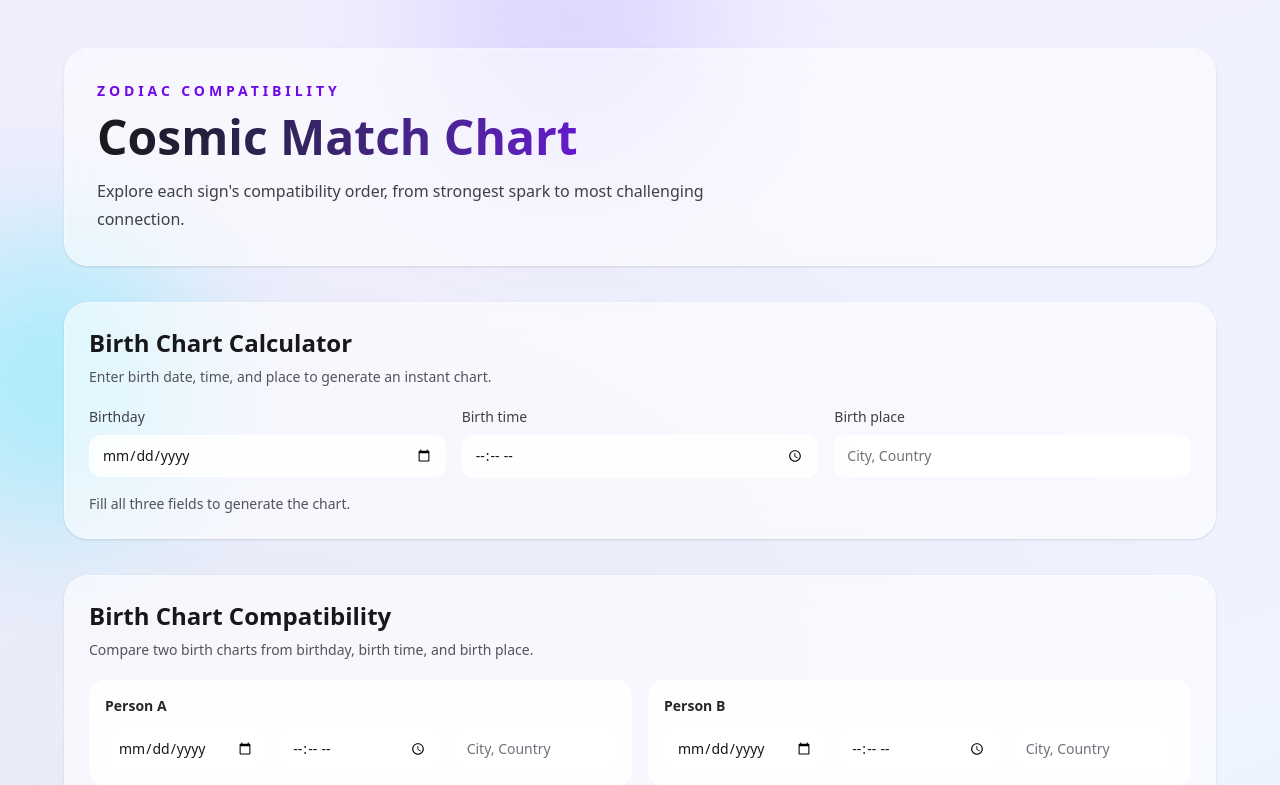
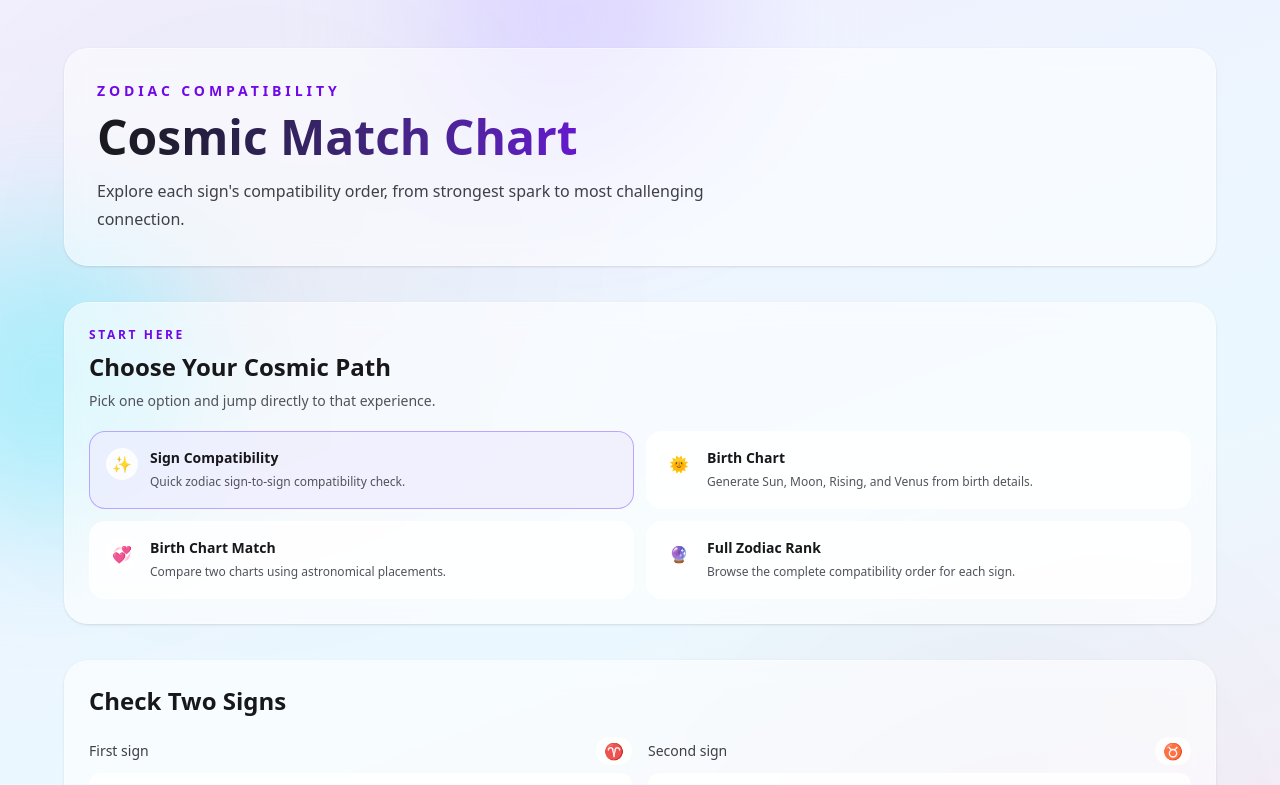
Before and after one commit to christianjaena/zodiac-compatibility.github.io, a Next.js app: page / in a window 1280 px wide. Shown: the top 785 px of the page. Built offline with nearby package versions, Linux system fonts and the light colour scheme.

Commit message:
added navigation

```diff
--- a/src/app/page.tsx
+++ b/src/app/page.tsx
@@ -691,6 +691,53 @@ export default function Home() {
   const [chartTwoBirthDate, setChartTwoBirthDate] = useState<string>('');
   const [chartTwoBirthTime, setChartTwoBirthTime] = useState<string>('');
   const [chartTwoBirthPlace, setChartTwoBirthPlace] = useState<string>('');
+  const [activeSectionId, setActiveSectionId] = useState<string>('sign-compat');
+
+  const navigationItems = [
+    {
+      id: 'sign-compat',
+      icon: '✨',
+      title: 'Sign Compatibility',
+      description: 'Quick zodiac sign-to-sign compatibility check.'
+    },
+    {
+      id: 'birth-chart',
+      icon: '🌞',
+      title: 'Birth Chart',
+      description: 'Generate Sun, Moon, Rising, and Venus from birth details.'
+    },
+    {
+      id: 'birth-chart-compat',
+      icon: '💞',
+      title: 'Birth Chart Match',
+      description: 'Compare two charts using astronomical placements.'
+    },
+    {
+      id: 'all-signs',
+      icon: '🔮',
+      title: 'Full Zodiac Rank',
+      description: 'Browse the complete compatibility order for each sign.'
+    }
+  ] as const;
+
+  const sectionVisibilityClass: Record<string, 'hidden' | 'block'> = {
+    'birth-chart': 'hidden',
+    'birth-chart-compat': 'hidden',
+    'sign-compat': 'hidden',
+    'all-signs': 'hidden'
+  };
+  sectionVisibilityClass[activeSectionId] = 'block';
+
+  const allSignsLayoutClassByVisibility: Record<'hidden' | 'block', string> = {
+    hidden: 'hidden',
+    block: 'grid grid-cols-1 gap-4 sm:grid-cols-2 sm:gap-5 xl:grid-cols-3'
+  };
+
+  const navigateToSection = (sectionId: string) => {
+    setActiveSectionId(sectionId);
+    const target = document.getElementById(sectionId);
+    target?.scrollIntoView({ behavior: 'smooth', block: 'start' });
+  };
 
   const singleGeocodedPlace = useGeocodedPlace(singleBirthPlace);
   const firstGeocodedPlace = useGeocodedPlace(chartOneBirthPlace);
@@ -793,6 +840,48 @@ export default function Home() {
         </header>
 
         <section className='fade-in-up rounded-3xl border border-white/35 bg-white/60 p-5 shadow-sm backdrop-blur-md sm:p-6 dark:border-white/15 dark:bg-zinc-900/50'>
+          <p className='text-xs font-semibold tracking-[0.22em] text-violet-700 dark:text-violet-300'>
+            START HERE
+          </p>
+          <h2 className='mt-2 text-xl font-semibold text-zinc-900 sm:text-2xl dark:text-zinc-100'>
+            Choose Your Cosmic Path
+          </h2>
+          <p className='mt-2 text-sm text-zinc-600 dark:text-zinc-300'>
+            Pick one option and jump directly to that experience.
+          </p>
+
+          <div className='mt-5 grid grid-cols-1 gap-3 sm:grid-cols-2'>
+            {navigationItems.map((item) => (
+              <button
+                key={item.id}
+                type='button'
+                onClick={() => navigateToSection(item.id)}
+                className={`tap-soft zodiac-card flex items-start gap-3 rounded-2xl border px-4 py-4 text-left transition ${
+                  activeSectionId === item.id
+                    ? 'border-violet-400/70 bg-violet-100/60 dark:border-violet-300/60 dark:bg-violet-950/30'
+                    : 'border-white/40 bg-white/80 dark:border-white/15 dark:bg-zinc-800/75'
+                }`}
+              >
+                <span className='inline-flex h-8 w-8 shrink-0 items-center justify-center rounded-full bg-white/85 text-base dark:bg-zinc-900/80'>
+                  {item.icon}
+                </span>
+                <span>
+                  <span className='block text-sm font-semibold text-zinc-900 dark:text-zinc-100'>
+                    {item.title}
+                  </span>
+                  <span className='mt-1 block text-xs leading-5 text-zinc-600 dark:text-zinc-300'>
+                    {item.description}
+                  </span>
+                </span>
+              </button>
+            ))}
+          </div>
+        </section>
+
+        <section
+          id='birth-chart'
+          className={`fade-in-up scroll-mt-28 rounded-3xl border border-white/35 bg-white/60 p-5 shadow-sm backdrop-blur-md sm:p-6 dark:border-white/15 dark:bg-zinc-900/50 ${sectionVisibilityClass['birth-chart']}`}
+        >
           <h2 className='text-xl font-semibold text-zinc-900 sm:text-2xl dark:text-zinc-100'>
             Birth Chart Calculator
           </h2>
@@ -889,7 +978,10 @@ export default function Home() {
           )}
         </section>
 
-        <section className='fade-in-up rounded-3xl border border-white/35 bg-white/60 p-5 shadow-sm backdrop-blur-md sm:p-6 dark:border-white/15 dark:bg-zinc-900/50'>
+        <section
+          id='birth-chart-compat'
+          className={`fade-in-up scroll-mt-28 rounded-3xl border border-white/35 bg-white/60 p-5 shadow-sm backdrop-blur-md sm:p-6 dark:border-white/15 dark:bg-zinc-900/50 ${sectionVisibilityClass['birth-chart-compat']}`}
+        >
           <h2 className='text-xl font-semibold text-zinc-900 sm:text-2xl dark:text-zinc-100'>
             Birth Chart Compatibility
           </h2>
@@ -1068,7 +1160,10 @@ export default function Home() {
           )}
         </section>
 
-        <section className='fade-in-up rounded-3xl border border-white/35 bg-white/60 p-5 shadow-sm backdrop-blur-md sm:p-6 dark:border-white/15 dark:bg-zinc-900/50'>
+        <section
+          id='sign-compat'
+          className={`fade-in-up scroll-mt-28 rounded-3xl border border-white/35 bg-white/60 p-5 shadow-sm backdrop-blur-md sm:p-6 dark:border-white/15 dark:bg-zinc-900/50 ${sectionVisibilityClass['sign-compat']}`}
+        >
           <h2 className='text-xl font-semibold text-zinc-900 sm:text-2xl dark:text-zinc-100'>
             Check Two Signs
           </h2>
@@ -1181,7 +1276,10 @@ export default function Home() {
           ) : null}
         </section>
 
-        <section className='grid grid-cols-1 gap-4 sm:grid-cols-2 sm:gap-5 xl:grid-cols-3'>
+        <section
+          id='all-signs'
+          className={`scroll-mt-28 ${allSignsLayoutClassByVisibility[sectionVisibilityClass['all-signs']]}`}
+        >
           {compatibilityChart.map((entry) => (
             <article
               key={entry.sign}
```
